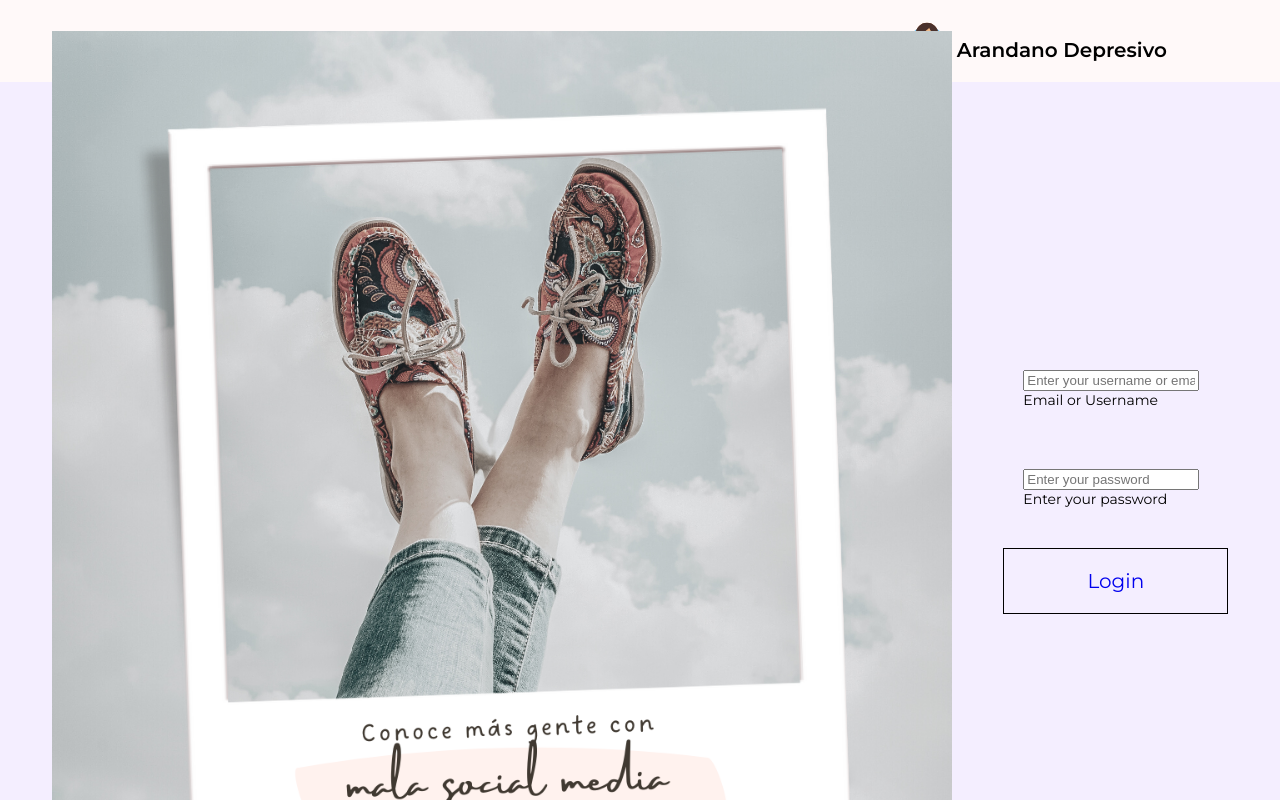
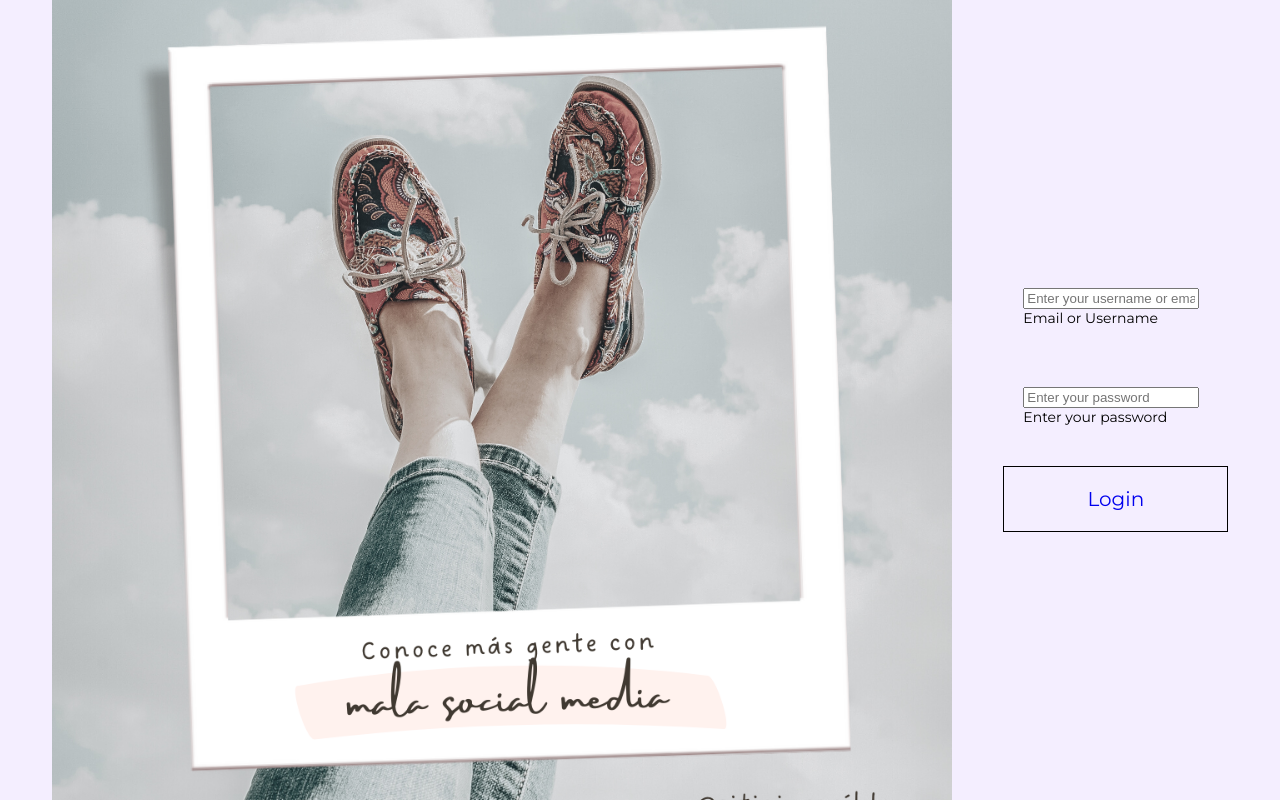
Before and after one commit to ArmandoAlmanza/mala-social-media, a React (Vite) app: page / in a window 1280 px wide. Shown: the top 800 px of the page. Built offline with nearby package versions, Linux system fonts and the light colour scheme.

Commit message:
try something with the routes

```diff
--- a/src/components/Navbar.jsx
+++ b/src/components/Navbar.jsx
@@ -2,10 +2,7 @@ import { Link, useSearchParams } from "react-router-dom";
 
 const Navbar = () => {
     const links = [
-        {
-            to: "/",
-            name: "Home",
-        },
+
         {
             to: "/profile",
             name: "Profile",
--- a/src/pages/Profile.jsx
+++ b/src/pages/Profile.jsx
@@ -7,6 +7,8 @@ import {
 } from "react-icons/fa";
 import Posts from "../components/Posts";
 import avatar from "../assets/avatar.svg";
+import Header from "../components/Header";
+import Footer from "../components/Footer";
 
 const Profile = () => {
     useEffect(() => {
@@ -21,6 +23,8 @@ const Profile = () => {
     };
 
     return (
+        <>
+            <Header />
             <div className="profile__container">
                 <div className="profile__info">
                     <h1 className="title">Armando Almanza Profile</h1>
@@ -60,6 +64,8 @@ const Profile = () => {
                     <Posts />
                 </div>
             </div>
+            <Footer />
+        </>
     );
 };
 
--- a/src/routes/routes.jsx
+++ b/src/routes/routes.jsx
@@ -8,14 +8,11 @@ import Footer from "../components/Footer";
 export const MyRoutes = () => {
     return (
         <BrowserRouter>
-            <Header />
             <Routes>
                 <Route path="/" element={<App />} />
-                <Route path="/home" element={<App />} />
                 <Route path="/profile" element={<Profile />} />
                 <Route path="/posts" element={<Posts />} />
             </Routes>
-            <Footer />
         </BrowserRouter>
     );
 };
```
Lines whose indentation alone changed are shown as unchanged.
